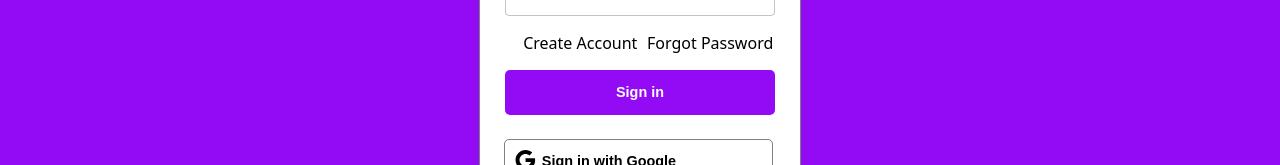
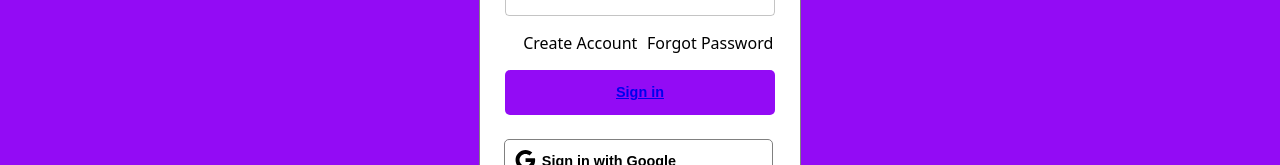
Before and after one commit to Yashverma1814/Pace-stock-assignment, a React (Create React App) app in the folder yash_pacestock_assign/: page / in a window 1280 px wide. Shown: the part 482-647 px from the top of the page. Built offline with nearby package versions, Linux system fonts and the light colour scheme.

Commit message:
final commit

```diff
--- a/yash_pacestock_assign/src/components/loginComp/LoginCard.jsx
+++ b/yash_pacestock_assign/src/components/loginComp/LoginCard.jsx
@@ -16,7 +16,7 @@ export const LoginCard = () => {
                 <div className='create'>Create Account</div>
                 <div className='forgot'>Forgot Password</div>
             </div>
-            <div><button className='signInBtn'>Sign in</button></div>
+            <div><button className='signInBtn'> <a href="/homepage"> Sign in </a></button></div>
             <div><button className='googleSignIn'><div><GoogleIcon /></div><div style={{paddingTop:'5px',marginLeft:'0.3rem'}}>Sign in with Google</div></button></div>
             <div><button className='githubSignIn'><div><GitHubIcon /></div><div style={{paddingTop:'5px',marginLeft:'0.3rem'}}>Sign in with Github</div></button></div>
         </div>
```
